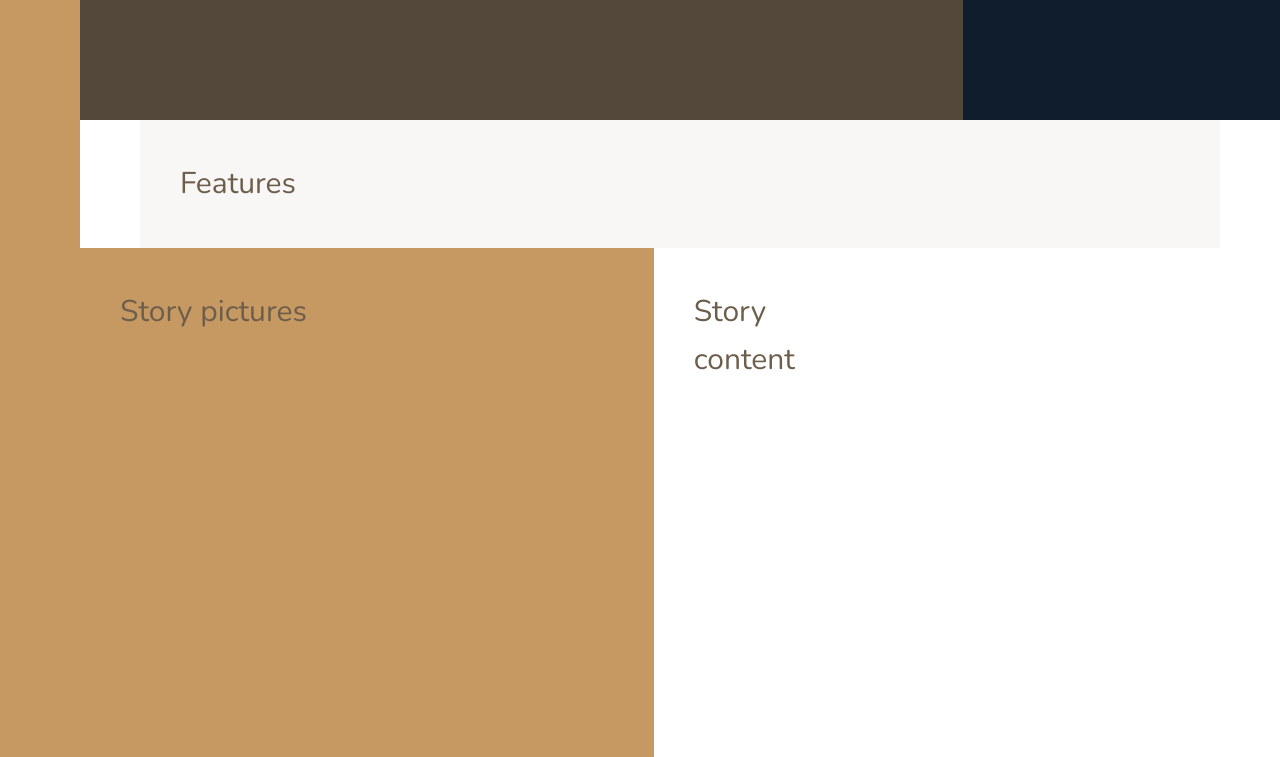
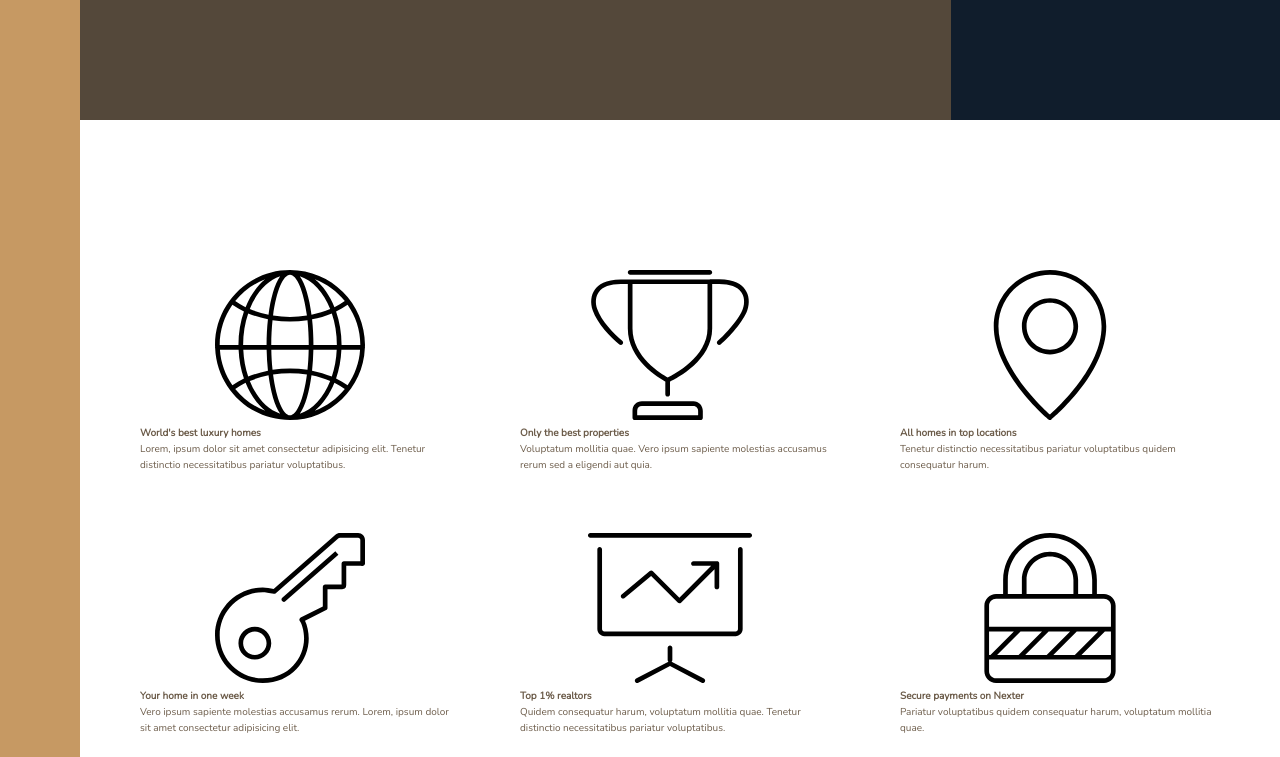
Before and after one commit to angelprzz/Nexter, a website: page index.html in a window 1280 px wide. Shown: the part 520-1277 px from the top of the page. Drawn offline with nearby package versions, Linux system fonts and the light colour scheme.

Commit message:
Building the Features Section - Part 1

```diff
--- a/index.html
+++ b/index.html
@@ -21,7 +21,67 @@
 
     <div class="realtors">Top 3 realtors</div>
 
-    <section class="features">Features</section>
+    <section class="features">
+      <div class="feature">
+        <svg class="feature__icon">
+          <use xlink:href="img/sprite.svg#icon-global"></use>
+        </svg>
+        <h4 class="heading-4">World's best luxury homes</h4>
+        <p class="feature__text">
+          Lorem, ipsum dolor sit amet consectetur adipisicing elit. Tenetur distinctio
+          necessitatibus pariatur voluptatibus.
+        </p>
+      </div>
+      <div class="feature">
+        <svg class="feature__icon">
+          <use xlink:href="img/sprite.svg#icon-trophy"></use>
+        </svg>
+        <h4 class="heading-4">Only the best properties</h4>
+        <p class="feature__text">
+          Voluptatum mollitia quae. Vero ipsum sapiente molestias accusamus rerum sed a
+          eligendi aut quia.
+        </p>
+      </div>
+      <div class="feature">
+        <svg class="feature__icon">
+          <use xlink:href="img/sprite.svg#icon-map-pin"></use>
+        </svg>
+        <h4 class="heading-4">All homes in top locations</h4>
+        <p class="feature__text">
+          Tenetur distinctio necessitatibus pariatur voluptatibus quidem consequatur
+          harum.
+        </p>
+      </div>
+      <div class="feature">
+        <svg class="feature__icon">
+          <use xlink:href="img/sprite.svg#icon-key"></use>
+        </svg>
+        <h4 class="heading-4">Your home in one week</h4>
+        <p class="feature__text">
+          Vero ipsum sapiente molestias accusamus rerum. Lorem, ipsum dolor sit amet
+          consectetur adipisicing elit.
+        </p>
+      </div>
+      <div class="feature">
+        <svg class="feature__icon">
+          <use xlink:href="img/sprite.svg#icon-presentation"></use>
+        </svg>
+        <h4 class="heading-4">Top 1% realtors</h4>
+        <p class="feature__text">
+          Quidem consequatur harum, voluptatum mollitia quae. Tenetur distinctio
+          necessitatibus pariatur voluptatibus.
+        </p>
+      </div>
+      <div class="feature">
+        <svg class="feature__icon">
+          <use xlink:href="img/sprite.svg#icon-lock"></use>
+        </svg>
+        <h4 class="heading-4">Secure payments on Nexter</h4>
+        <p class="feature__text">
+          Pariatur voluptatibus quidem consequatur harum, voluptatum mollitia quae.
+        </p>
+      </div>
+    </section>
 
     <div class="story__pictures">Story pictures</div>
 
--- a/sass/_base.scss
+++ b/sass/_base.scss
@@ -43,9 +43,4 @@ body {
       [col-start] minmax(min-content, 14rem) [col-end]
     )
     [center-end] minmax(6rem, 1fr) [full-end];
-
-  & > * {
-    padding: 40px;
-    font-size: 3rem;
-  }
 }
--- a/sass/_features.scss
+++ b/sass/_features.scss
@@ -1,4 +1,9 @@
 .features {
-  background-color: $color-grey-light-1;
   grid-column: center-start / center-end;
+
+  margin: 15rem 0;
+
+  display: grid;
+  grid-template-columns: repeat(3, 1fr);
+  grid-gap: 6rem;
 }
```
Also changed, not shown: css/style.css.
